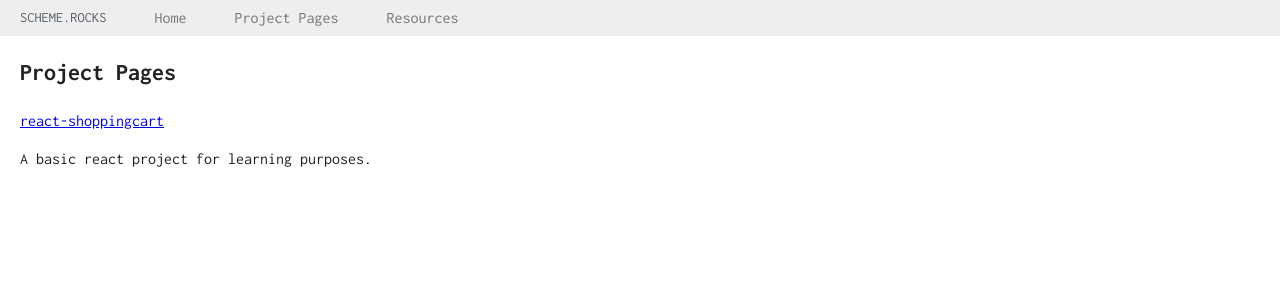
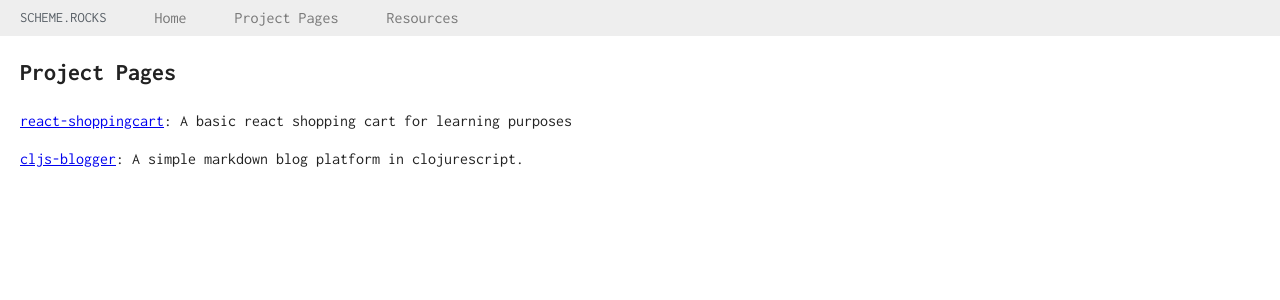
Before and after one commit to tgallant/tgallant.github.io, a Jekyll site: the page built from projects/index.md, in a window 1280 px wide. Shown: the top 300 px of the page. Built offline with Jekyll 4.4.1, drawn with Linux system fonts in a browser that asks for light colours; Markdown is read by kramdown in place of the engine named in the settings.

Commit message:
adding new project

```diff
--- a/projects/index.md
+++ b/projects/index.md
@@ -5,6 +5,6 @@ layout: default
 
 ## Project Pages
 
-[react-shoppingcart](http://scheme.rocks/react-shoppingcart/)
+[react-shoppingcart](http://scheme.rocks/react-shoppingcart/): A basic react shopping cart for learning purposes
 
-A basic react project for learning purposes.
+[cljs-blogger](http://scheme.rocks/cljs-blogger/): A simple markdown blog platform in clojurescript.
```
Also changed, not shown: 1 other file.
